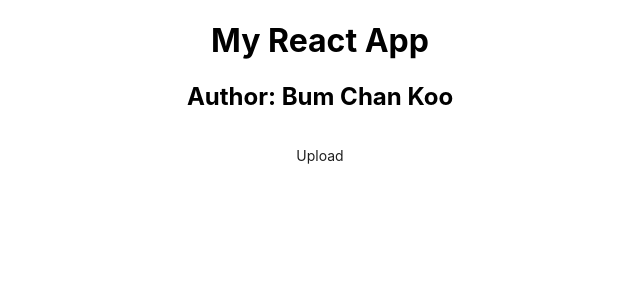
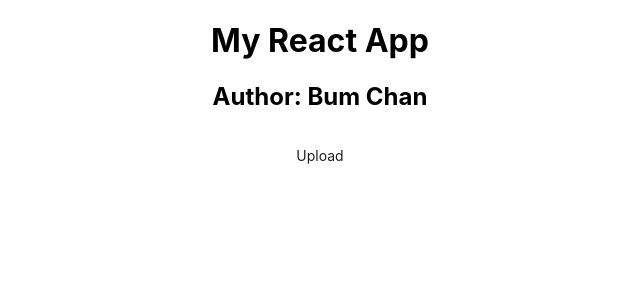
Before and after one commit to CwispyNoodles/Privacy-PSA, a React (Create React App) app in the folder privacy-psa/: page / in a window 1280 px wide. Shown: the top 300 px of the page, without its empty margins (320-960 px from the left). Built offline with nearby package versions, Linux system fonts and the light colour scheme.

Commit message:
Update App.js

```diff
--- a/privacy-psa/src/App.js
+++ b/privacy-psa/src/App.js
@@ -6,7 +6,7 @@ function App() {
   return (
     <div className="App">
       <h1>My React App</h1>
-      <h2>Author: Bum Chan Koo</h2>
+      <h2>Author: Bum Chan</h2>
       <Upload>
         <p>Upload</p>
       </Upload>
```
